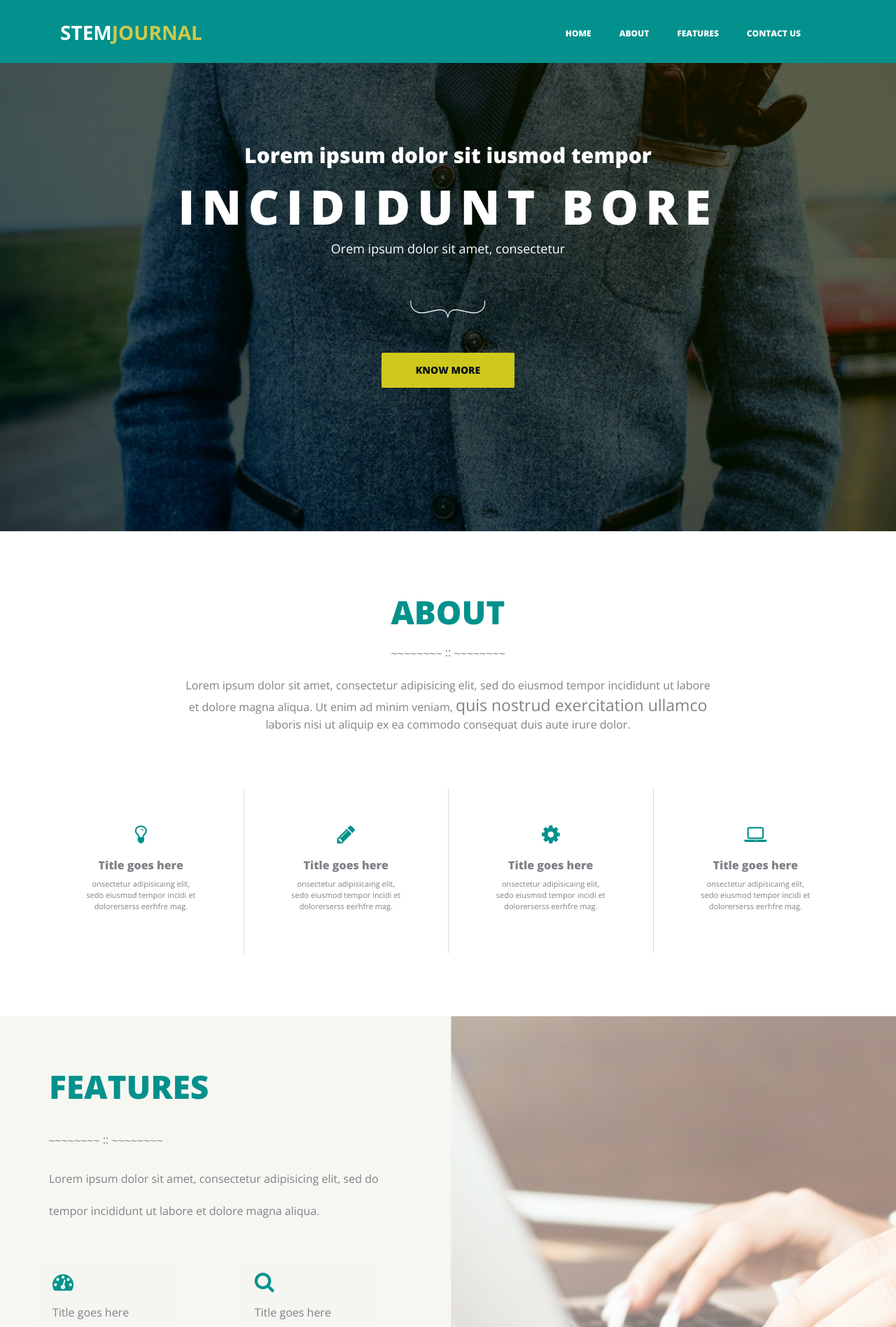
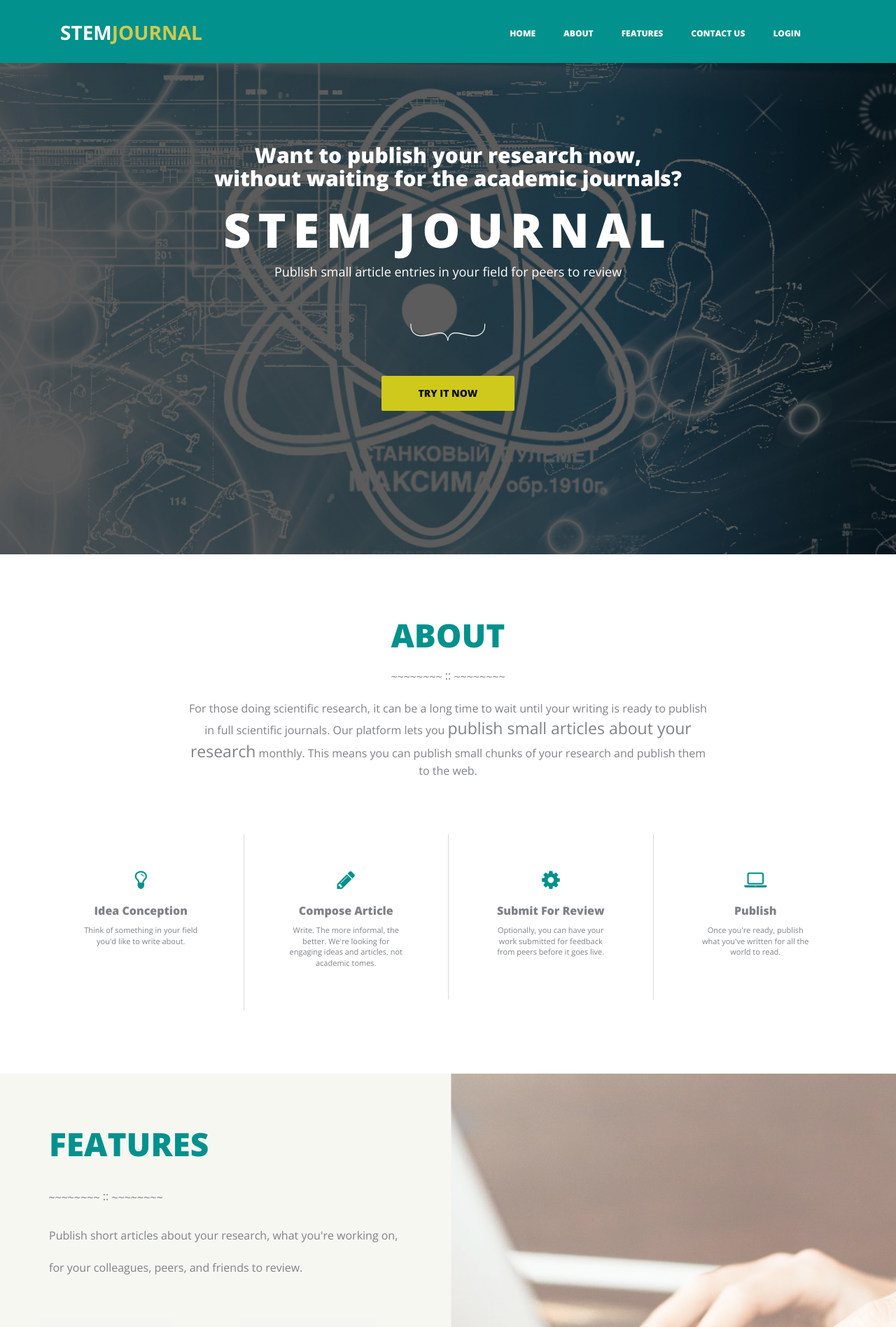
Before and after one commit to jimmcgaw/stemblog, a Django app: page / in a window 1280 px wide. Shown: the top 1896 px of the page at 70% size. Run offline with Django 3.2, Linux system fonts and the light colour scheme; some libraries are stand-ins or nearby versions.

Commit message:
update homepage image and page text

```diff
--- a/media/css/styles.css
+++ b/media/css/styles.css
@@ -8,3 +8,7 @@ a.my-logo {
     color: #fff; }
   a.my-logo .next {
     color: #cfc94d; }
+
+.banner {
+  background: url(/static/folio/img/wallpaper.jpg);
+  background-size: 100%; }
--- a/media/sass/layout.scss
+++ b/media/sass/layout.scss
@@ -13,3 +13,8 @@ a.my-logo {
     color: #cfc94d;
   }
 }
+
+.banner {
+  background: url(/static/folio/img/wallpaper.jpg);
+  background-size:100%;
+}
--- a/static/css/styles.css
+++ b/static/css/styles.css
@@ -8,3 +8,7 @@ a.my-logo {
     color: #fff; }
   a.my-logo .next {
     color: #cfc94d; }
+
+.banner {
+  background: url(/static/folio/img/wallpaper.jpg);
+  background-size: 100%; }
--- a/templates/index.html
+++ b/templates/index.html
@@ -52,7 +52,12 @@
 					        <li><a href="#sec2">about</a></li>
 					        <li><a href="#sec3">features</a></li>
 					        <!-- <li><a href="#sec4">my work</a></li> -->
-					        <li><a href="#sec5">contact us</a></li>
+									<li><a href="#sec5">contact us</a></li>
+									{% if user.is_authenticated %}
+										<li><a href="/logout/">logout</a></li>
+									{% else %}
+						        <li><a href="/login/">login</a></li>
+									{% endif %}
 					      </ul>
 					    </div><!-- /.navbar-collapse -->
 					  </div><!-- /.container-fluid -->
@@ -70,10 +75,7 @@
 
 	{% include "index/contact.html" %}
 
-	<!-- footer starts here -->
-	<footer class="footer text-center">
-		<p>&copy; mostafizur</p>
-	</footer>
+	{% include "shared/footer.html" %}
 
 
 	<!-- bower:js -->
--- a/templates/index/about.html
+++ b/templates/index/about.html
@@ -8,43 +8,42 @@
         </h2>
         <img src="/static/folio/img/daag.png" alt="">
 
-        <p>Lorem ipsum dolor sit amet, consectetur adipisicing elit, sed do eiusmod tempor incididunt ut labore et dolore magna aliqua. Ut enim ad minim veniam, <span>quis nostrud exercitation ullamco</span> laboris nisi ut aliquip ex ea
-            commodo consequat duis aute irure dolor.</p>
+        <p>For those doing scientific research, it can be a long time to wait until your
+          writing is ready to publish in full scientific journals. Our platform lets you
+          <span>publish small articles about your research</span> monthly. This means you can
+          publish small chunks of your research and publish them to the web.</p>
       </div>
 
       <div class="col-md-3 single-about col-xs-6 col-sm-4">
         <div class="about-inside">
           <i class="fa fa-lightbulb-o"></i>
-          <h3>Title goes here</h3>
-          <p>onsectetur adipisicaing elit, sedo eiusmod tempor incidi
-          et dolorerserss eerhfre mag.</p>
+          <h3>Idea Conception</h3>
+          <p>Think of something in your field you'd like to write about. </p>
         </div>
       </div>
 
       <div class="col-md-3 single-about col-xs-6 col-sm-4">
         <div class="about-inside">
           <i class="fa fa-pencil"></i>
-          <h3>Title goes here</h3>
-          <p>onsectetur adipisicaing elit, sedo eiusmod tempor incidi
-          et dolorerserss eerhfre mag.</p>
+          <h3>Compose Article</h3>
+          <p>Write. The more informal, the better. We're looking for engaging ideas and articles,
+            not academic tomes.</p>
         </div>
       </div>
 
       <div class="col-md-3 single-about col-xs-6 col-sm-4">
         <div class="about-inside">
           <i class="fa fa-cog"></i>
-          <h3>Title goes here</h3>
-          <p>onsectetur adipisicaing elit, sedo eiusmod tempor incidi
-          et dolorerserss eerhfre mag.</p>
+          <h3>Submit For Review</h3>
+          <p>Optionally, you can have your work submitted for feedback from peers before it goes live.</p>
         </div>
       </div>
 
       <div class="col-md-3 single-about col-xs-6 col-sm-4">
         <div class="about-inside">
           <i class="fa fa-laptop"></i>
-          <h3>Title goes here</h3>
-          <p>onsectetur adipisicaing elit, sedo eiusmod tempor incidi
-          et dolorerserss eerhfre mag.</p>
+          <h3>Publish</h3>
+          <p>Once you're ready, publish what you've written for all the world to read.</p>
         </div>
       </div>
     </div>
--- a/templates/index/banner.html
+++ b/templates/index/banner.html
@@ -2,15 +2,15 @@
 <section class="banner text-center" id="sec1">
   <div class="container">
     <div class="row">
-      <h3>Lorem ipsum dolor sit iusmod tempor </h3>
+      <h3>Want to publish your research now,<br>without waiting for the academic journals?</h3>
 
-      <h1>incididunt bore</h1>
+      <h1>stem journal</h1>
 
-      <p>Orem ipsum dolor sit amet, consectetur </p>
+      <p>Publish small article entries in your field for peers to review</p>
 
       <img src="/static/folio/img/pin.png" alt=""><br>
 
-      <button class="know-more">KNOW MORE</button>
+      <button class="know-more">TRY IT NOW</button>
     </div>
   </div>
 </section><!-- end of banner section -->
--- a/templates/index/contact.html
+++ b/templates/index/contact.html
@@ -4,7 +4,7 @@
       <article class="contact-heading">
         <h2>CONTACT US</h2>
         <img src="/static/folio/img/daag.png" alt="">
-        <p>Lorem ipsum dolor sit amet, consectetur adipisicing elit, sed do eiusmod tempor incididunt <br> ut labore et dolore magna aliqua.</p>
+        <p>Got questions, concerns, or feedback? <br>Let us know!</p>
       </article>
     </div>
   </div>
--- a/templates/index/features.html
+++ b/templates/index/features.html
@@ -7,21 +7,21 @@
           <h2>FEATURES</h2>
           <img src="/static/folio/img/daag.png" alt="">
 
-          <p>Lorem ipsum dolor sit amet, consectetur adipisicing elit, sed do <br>
+          <p>Publish short articles about your research, what you're working on, <br>
           <br>
-            tempor incididunt ut labore et dolore magna aliqua.</p>
+            for your colleagues, peers, and friends to review. </p>
         </div>
         <div class="col-md-12 services">
           <div class="col-md-2 single-service col-xs-6 col-sm-3">
             <i class="fa fa-tachometer"></i>
-            <h3>Title goes here</h3>
-            <p>Onsectetur adipisicing elit, sedo eiusmod tempor incidiet dolorerserss eerhfre mag.</p>
+            <h3>Quick Tools</h3>
+            <p>Our platform makes it quick and easy for you to publish short articles.</p>
           </div>
 
           <div class="col-md-2 col-md-push-1 single-service col-xs-6 col-sm-3">
             <i class="fa fa-search"></i>
-            <h3>Title goes here</h3>
-            <p>Onsectetur adipisicing elit, sedo eiusmod tempor incidiet dolorerserss eerhfre mag.</p>
+            <h3>Search</h3>
+            <p>Find articles written by your peers, in your field or otherwise.</p>
           </div>
         </div>
 
@@ -29,14 +29,14 @@
 
           <div class="col-md-2 single-service col-sm-3 col-xs-6">
             <i class="fa fa-stack-overflow"></i>
-            <h3>Title goes here</h3>
-            <p>Onsectetur adipisicing elit, sedo eiusmod tempor incidiet dolorerserss eerhfre mag.</p>
+            <h3>Get Feedback</h3>
+            <p>You have the option of having your writing "micro-peer reviewed" by your peers before publishing.</p>
           </div>
 
           <div class="col-md-2 col-md-push-1 single-service col-sm-3 col-xs-6">
             <i class="fa fa-bar-chart"></i>
-            <h3>Title goes here</h3>
-            <p>Onsectetur adipisicing elit, sedo eiusmod tempor incidiet dolorerserss eerhfre mag.</p>
+            <h3>View Metrics</h3>
+            <p>Get feedback on how many people are reading your articles.</p>
           </div>
         </div>
     </div>
--- /dev/null
+++ b/templates/shared/footer.html
@@ -0,0 +1,6 @@
+<!-- footer starts here -->
+<footer class="footer text-center">
+  <p>Copyright &copy; 2016 by Jim McGaw
+  <br /><br />
+  Template designed by mostafizur</p>
+</footer>
```
Also changed, not shown: media/folio/img/wallpaper.jpg (added), static/folio/img/wallpaper.jpg (added).
